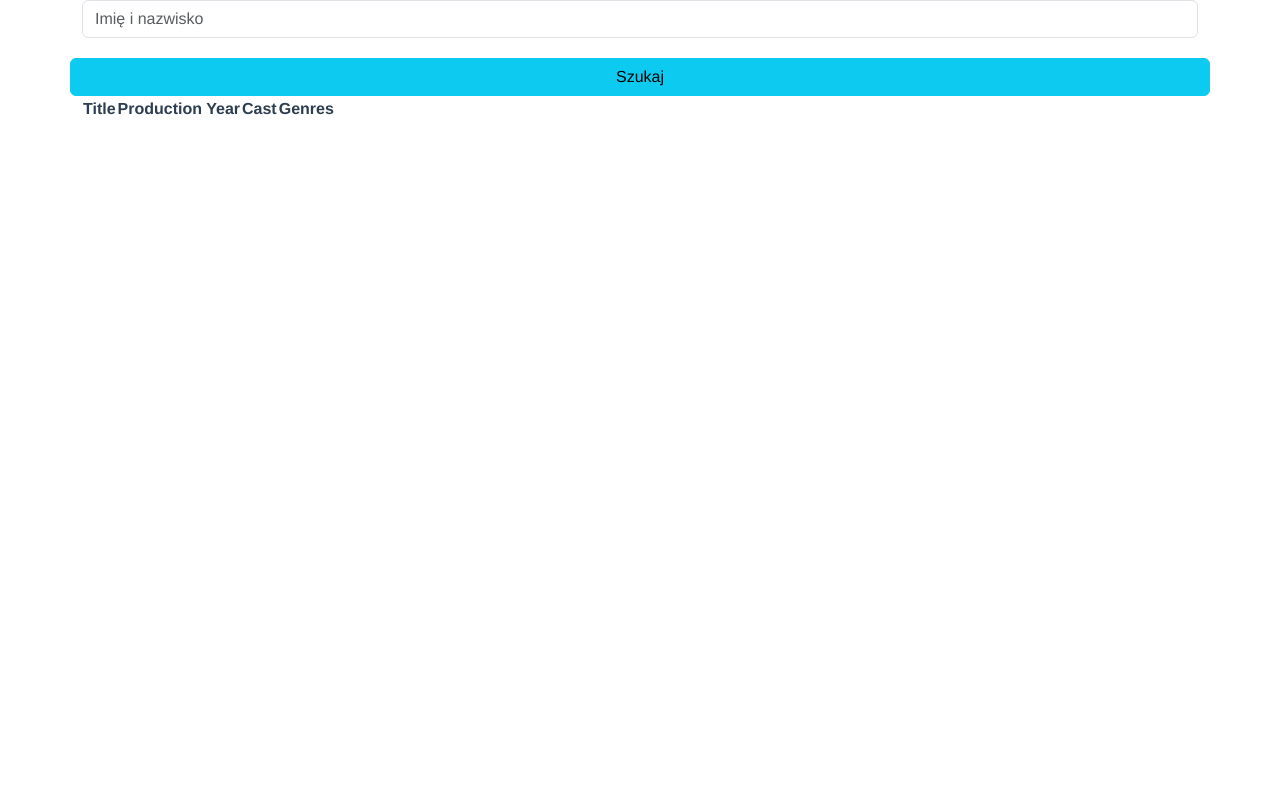
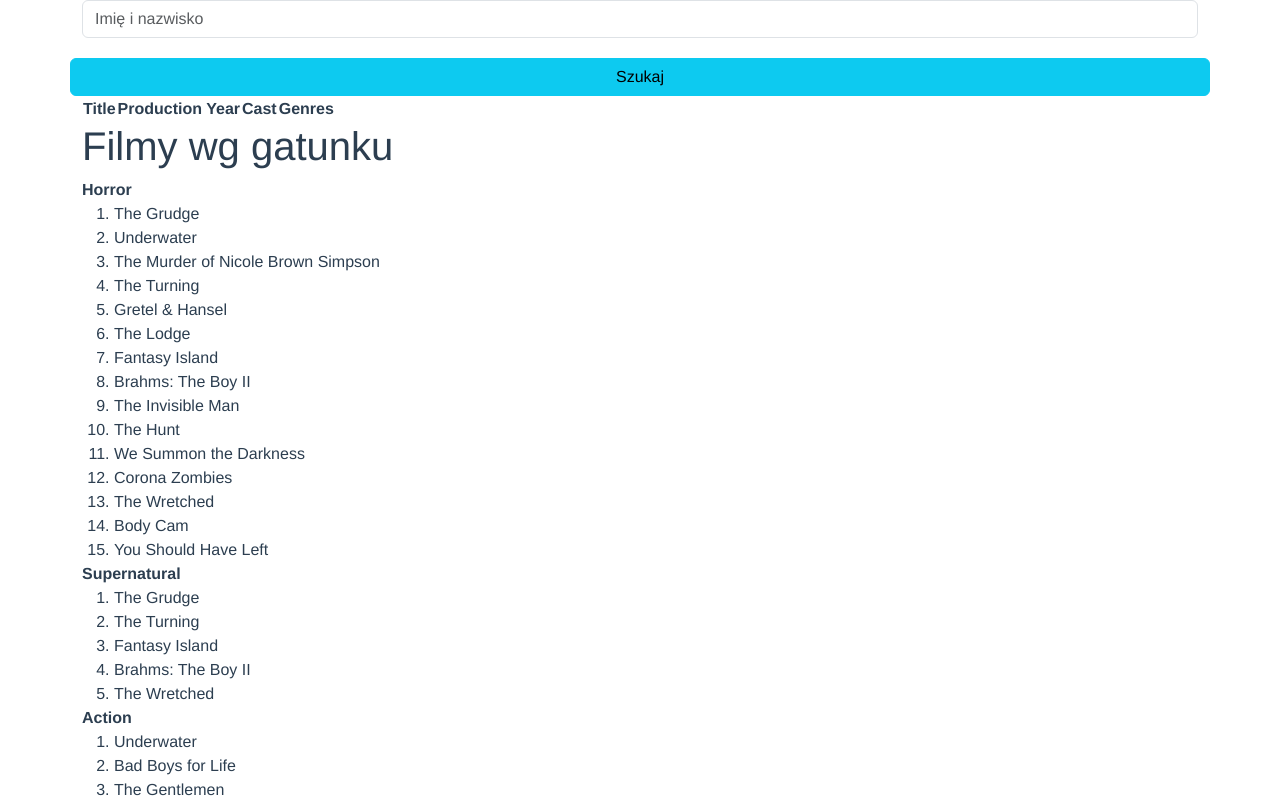
Before and after one commit to gorskij/AIJ, a Vue app in the folder zad3/: page / in a window 1280 px wide. Shown: the part 318-1120 px from the top of the page. Before the commit the page ends 800 px from the top, so only its background shows below. Built offline with nearby package versions, Linux system fonts and the light colour scheme.

Commit message:
feat: added MovieList by genre and cast components

```diff
--- a/zad3/package.json
+++ b/zad3/package.json
@@ -8,6 +8,7 @@
     "lint": "vue-cli-service lint"
   },
   "dependencies": {
+    "bootstrap": "^5.3.2",
     "core-js": "^3.8.3",
     "vue": "^3.2.13"
   },
--- a/zad3/src/App.vue
+++ b/zad3/src/App.vue
@@ -2,31 +2,49 @@
   <div class="container">
     <h1>Baza filmów</h1>
   <SearchBar :data="movieData" @resultData="handleResultData"/>
-  <Table :data="resultData" />
+  <MovieTable :data="resultData" />
+  <MovieListByGenre :data="sampleMovieData" />
+  <MovieListByCast :data="sampleMovieData" />
   </div>
 </template>
 
 <script>
-import Table from './components/MovieTable.vue'
-import movieData from "./assets/movies-2020s.json"
+import MovieTable from './components/MovieTable.vue';
+import movieData from "./assets/movies-2020s.json";
 import SearchBar from "@/components/SearchBar.vue";
+import MovieListByGenre from "@/components/MovieListByGenre";
+import MovieListByCast from "@/components/MovieListByCast";
 import 'bootstrap/dist/css/bootstrap.css';
 
 export default {
   name: 'App',
   components: {
     SearchBar,
-    Table
-  },
+    MovieTable,
+    MovieListByGenre,
+    MovieListByCast,
+},
   data() {
     return {
       movieData: movieData,
       resultData: [],
+      sampleMovieData: []
     };
+  },
+  watch: {
+    data: {
+      immediate: true,
+      handler() {
+        this.sliceMovieData();
+      },
+    },
   },
   methods: {
     handleResultData(resultData) {
       this.resultData = resultData;
+    },
+    sliceMovieData() {
+      this.sampleMovieData = this.movieData.slice(0, 100);
     }
   }
 }
--- /dev/null
+++ b/zad3/src/components/MovieListByCast.vue
@@ -0,0 +1,53 @@
+<script>
+export default {
+  name: "MovieListByCast",
+  props: ['data'],
+  data() {
+    return {
+      movieCastMap: {}
+    };
+  },
+  created() {
+    this.generateMovieCastMap();
+  },
+  methods: {
+    generateMovieCastMap() {
+      this.data.forEach(movie => {
+        const cast = movie.cast;
+        cast.forEach(actor => {
+          if (!this.movieCastMap[actor]) {
+            this.movieCastMap[actor] = [];
+          }
+          this.movieCastMap[actor].push(movie.title);
+        });
+      });
+    }
+  }
+}
+</script>
+
+<template>
+  <div>
+    <h1>Filmy wg obsady</h1>
+    <ul v-if="Object.keys(movieCastMap).length > 0" class="movie-list">
+      <li v-for="(titles, actor) in movieCastMap" :key="actor" class="actor-item">
+        <strong>{{ actor }}</strong>
+        <ol class="title-list">
+          <li v-for="(title) in titles" :key="title" class="title-item">{{ title }}</li>
+        </ol>
+      </li>
+    </ul>
+    <p v-else>Brak filmów</p>
+  </div>
+</template>
+
+<style scoped>
+h1 {
+  text-align: left;
+}
+.movie-list {
+  list-style-type: none;
+  padding: 0;
+  text-align: left;
+}
+</style>
--- /dev/null
+++ b/zad3/src/components/MovieListByGenre.vue
@@ -0,0 +1,53 @@
+<script>
+export default {
+  name: "MovieListByGenre",
+  props: ['data'],
+  data() {
+    return {
+      movieGenreMap: {}
+    };
+  },
+  created() {
+    this.generateMovieGenreMap();
+  },
+  methods: {
+    generateMovieGenreMap() {
+      this.data.forEach(movie => {
+        const genres = movie.genres;
+        genres.forEach(genre => {
+          if (!this.movieGenreMap[genre]) {
+            this.movieGenreMap[genre] = [];
+          }
+          this.movieGenreMap[genre].push(movie.title);
+        });
+      });
+    }
+  }
+}
+</script>
+
+<template>
+  <div>
+    <h1>Filmy wg gatunku</h1>
+    <ul v-if="Object.keys(movieGenreMap).length > 0" class="movie-list">
+      <li v-for="(titles, genre) in movieGenreMap" :key="genre" class="genre-item">
+        <strong>{{ genre }}</strong>
+        <ol class="title-list">
+          <li v-for="(title) in titles" :key="title" class="title-item">{{ title }}</li>
+        </ol>
+      </li>
+    </ul>
+    <p v-else>Brak filmów</p>
+  </div>
+</template>
+
+<style scoped>
+h1 {
+  text-align: left;
+}
+.movie-list {
+  list-style-type: none;
+  padding: 0;
+  text-align: left;
+}
+</style>
```
Also changed, not shown: 1 other file (tests, documents, lock files or other folders).
